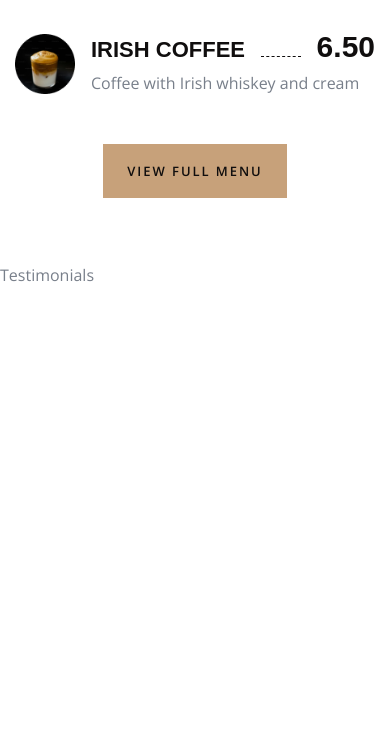
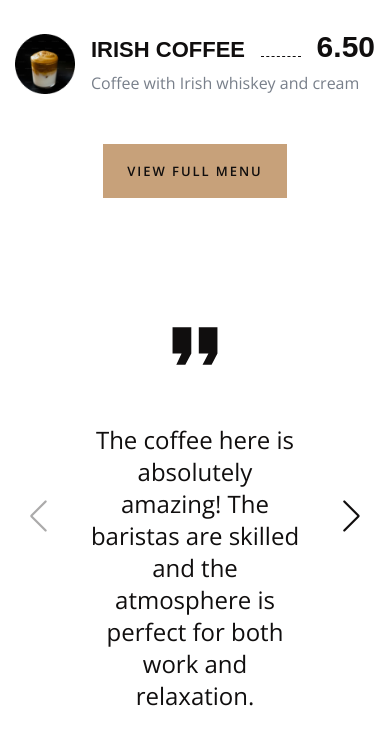
Before and after one commit to dpa241/next-coffee-shop, a Next.js app: page / in a window 390 px wide. Shown: the part 5624-6368 px from the top of the page. Built offline with nearby package versions, Linux system fonts and the light colour scheme; a web font is replaced by a local one.

Commit message:
testimonials section added

```diff
--- a/app/globals.css
+++ b/app/globals.css
@@ -22,3 +22,8 @@
         @apply min-w-[156px] h-[54px] px-6 bg-accent hover:bg-accent-hover text-primary text-[13px] uppercase font-semibold tracking-[.15em] transition-all
     }
 }
+/* swiper navigation arrow styles */
+.swiper-button-next::after,
+.swiper-button-prev::after {
+    @apply text-primary !text-[2rem]
+}
--- a/components/Testimonials.jsx
+++ b/components/Testimonials.jsx
@@ -1,8 +1,60 @@
-import React from 'react'
+// import swiper react components
+import {Swiper,SwiperSlide} from "swiper/react"
 
+// import swiper styles
+import "swiper/css"
+import "swiper/css/navigation"
+
+// import required modules
+import {Navigation} from "swiper/modules"
+
+// react icons
+import {IoMdQuote} from "react-icons/io"
+
+// data
+const testimonials = [
+  {
+    message: "The coffee here is absolutely amazing! The baristas are skilled and the atmosphere is perfect for both work and relaxation.",
+    name: "Alice Johnson",
+    profession: "Graphic Designer"
+  },
+  {
+    message: "I love coming to this cafe. The pastries are always fresh, and the staff is incredibly friendly. It's my go-to spot for meetings.",
+    name: "Michael Lee",
+    profession: "Freelance Writer"
+  },
+  {
+    message: "A hidden gem! The ambiance is cozy, and the menu offers a great variety. The chai latte is a must-try!",
+    name: "Samantha Green",
+    profession: "Marketing Specialist"
+  }
+]
 const Testimonials = () => {
   return (
-    <div>Testimonials</div>
+    <section className="h-[60vh] lg:h-[70vh]">
+      <div className="container mx-auto h-full flex items-center">
+        <Swiper navigation={true} modules={[Navigation]} className="h-[400px]">
+          {
+            testimonials.map((person,index)=>{
+              return (
+                <SwiperSlide key={index} className="w-full h-full">
+                  <div className="flex justify-center h-full lg:pt-14">
+                    <div className="max-w-[60%] text-primary">
+                      <IoMdQuote className="text-6xl text-primary mb-12 mx-auto"/>
+                      <p className="text-2xl font-secondary text-center mb-8">{person.message}</p>
+                      <div className="text-center">
+                        <p className="text-xl font-bold mb-1">{person.name}</p>
+                        <p className="text-secondary">{person.profession}</p>
+                      </div>
+                    </div>
+                  </div>
+                </SwiperSlide>
+              )
+            })
+          }
+        </Swiper>
+      </div>
+    </section>
   )
 }
 
```
